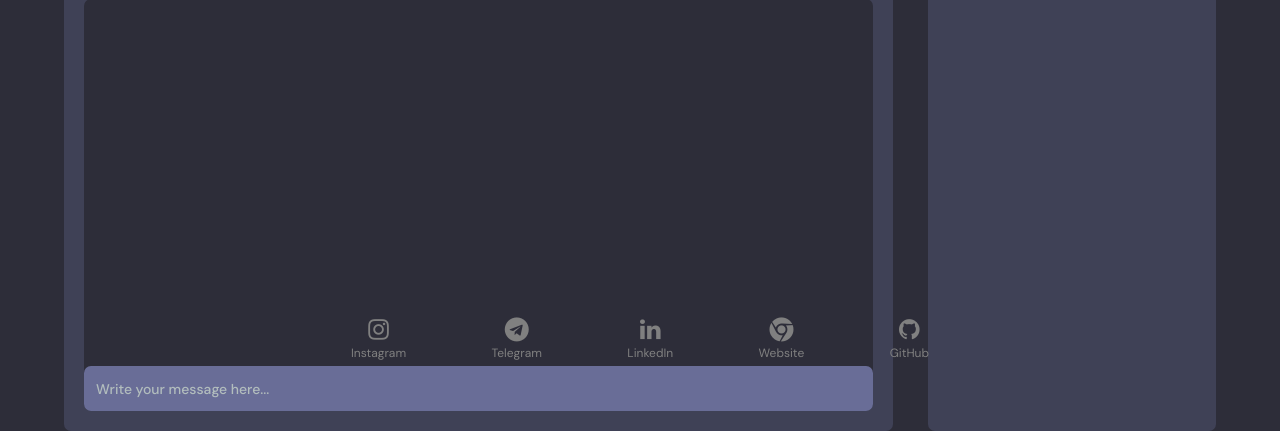
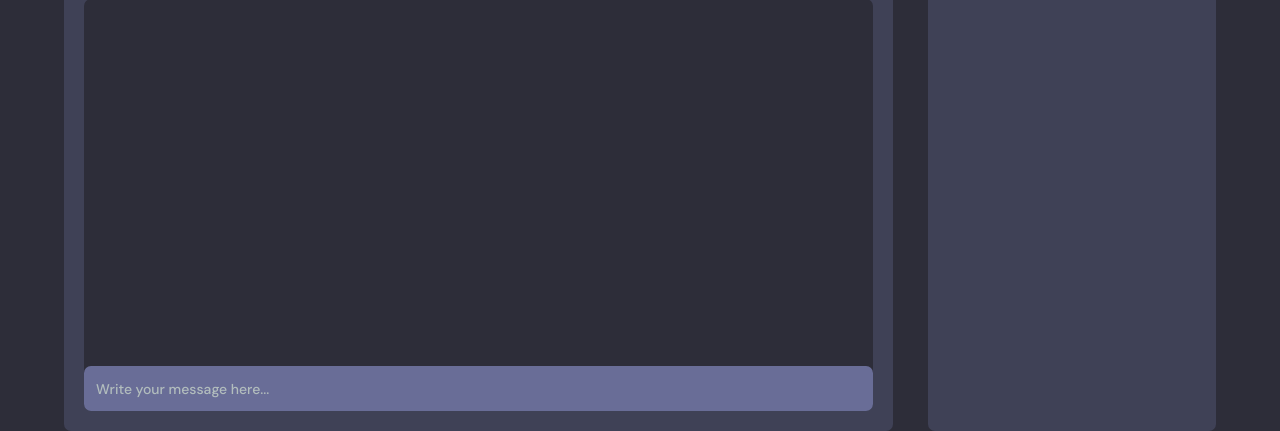
Before and after one commit to logesh-works/Discuss-web, a Django app: template base/templates/base/room.html in a window 1280 px wide. Shown: the part 369-800 px from the top of the page. Run offline with Django 4.2, Linux system fonts and the light colour scheme; the template is opened without the code that fills it, so the values that code supplies are empty.

Commit message:
@dev-logesh

```diff
--- a/base/templates/base/footer.html
+++ b/base/templates/base/footer.html
@@ -35,6 +35,7 @@ overflow-x:hidden;
 }
 
 .footer{
+background-color: black;
 padding:0% ;
 padding-bottom: 0%;
 font-family: 'Play', sans-serif;
--- a/base/templates/base/room.html
+++ b/base/templates/base/room.html
@@ -146,9 +146,6 @@
         </div>
         <!--  End -->
       </div>
-      <footer>
-        {% include 'base/footer.html' %}
-      </footer>
     </main>
     <script src="script.js"></script>
 
--- a/base/templates/base/room_old.html
+++ b/base/templates/base/room_old.html
@@ -57,9 +57,6 @@
             </div>
         {% endfor %}
     </div>
-    <footer>
-        {% include 'base/footer.html' %}
-      </footer>
 
 </div>
 {% endblock content %}
```
